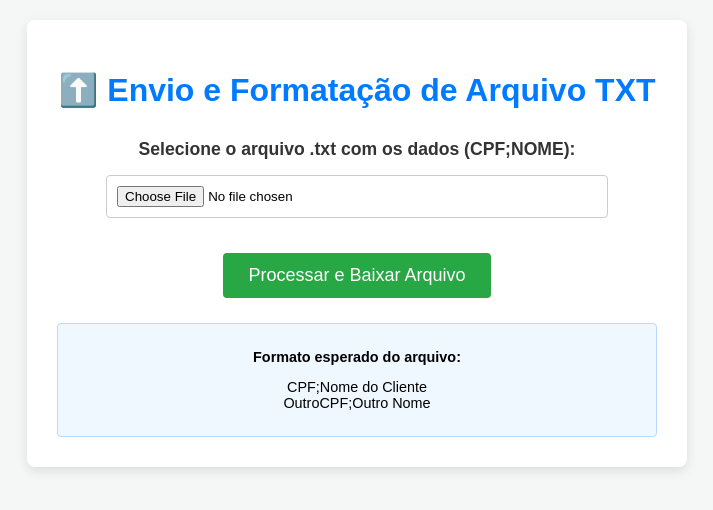
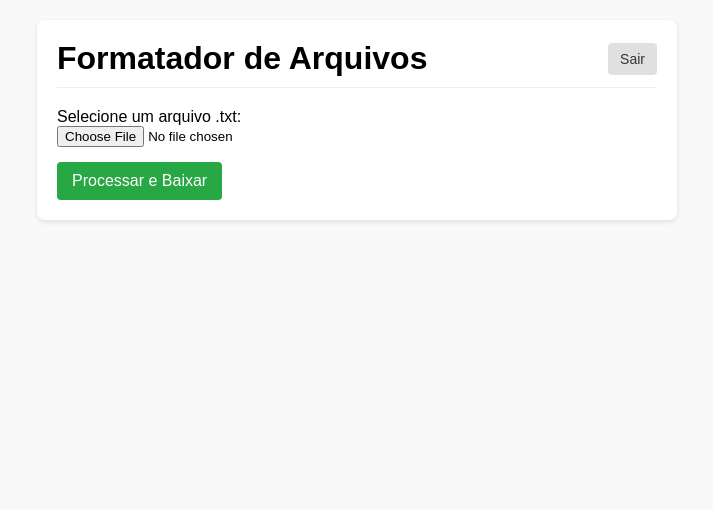
Before and after one commit to cfreitas0/Formart_Dom, a Flask app: template templates/index.html in a window 1280 px wide. Shown: the top 510 px of the page, without its empty margins (283-996 px from the left). Run offline with Flask 3, Linux system fonts and the light colour scheme; the template is opened without the code that fills it, so the values that code supplies are empty.

Commit message:
autenticacao

```diff
--- a/app.py
+++ b/app.py
@@ -1,14 +1,36 @@
-from flask import Flask, render_template, request, send_file
+from flask import (
+    Flask,
+    render_template,
+    request,
+    send_file,
+    session,        # Importado para gerenciar sessões
+    redirect,       # Importado para redirecionar usuários
+    url_for,        # Importado para construir URLs
+    flash           # Importado para exibir mensagens (ex: "Login falhou")
+)
 from io import BytesIO
 import os
 
 # Inicializa o Flask
 app = Flask(__name__)
 
-# Configura o limite máximo de tamanho de arquivo (opcional, mas recomendado)
+# !!! IMPORTANTE: Chave Secreta !!!
+# Sessões do Flask exigem uma 'secret_key' para funcionar com segurança.
+# Troque esta chave por algo aleatório e complexo em produção.
+app.secret_key = 'sua_chave_secreta_muito_forte_aqui_12345'
+
+# Configura o limite máximo de tamanho de arquivo
 app.config['MAX_CONTENT_LENGTH'] = 16 * 1024 * 1024  # 16 MB
 
-# A lógica de formatação (mantida)
+# --- Configuração de Autenticação Simples ---
+# Em um app real, isso viria de um banco de dados.
+# Para este exemplo, vamos "hardcodar" (fixar no código).
+USUARIO_VALIDO = "admin"
+SENHA_VALIDA = "senha123"  # Mude esta senha!
+# ---------------------------------------------
+
+
+# A lógica de formatação (mantida - sem alterações)
 def formatar_dados(dados_brutos):
     """Processa a string de dados, enumera e formata."""
     # Divide os dados brutos em uma lista de linhas
@@ -51,48 +73,88 @@ def formatar_dados(dados_brutos):
 
     return "".join(dados_formatados)
 
+# --- Novas Rotas de Autenticação ---
+
+@app.route('/login', methods=['GET', 'POST'])
+def login():
+    """Exibe a página de login e processa o formulário."""
+    # Se o usuário já estiver logado, redireciona para o index
+    if session.get('logged_in'):
+        return redirect(url_for('index'))
+
+    if request.method == 'POST':
+        username = request.form.get('username')
+        password = request.form.get('password')
+
+        # Verifica as credenciais
+        if username == USUARIO_VALIDO and password == SENHA_VALIDA:
+            # Credenciais corretas: armazena na sessão
+            session['logged_in'] = True
+            flash('Login realizado com sucesso!', 'success') # Mensagem de sucesso
+            return redirect(url_for('index'))
+        else:
+            # Credenciais erradas: exibe erro
+            flash('Usuário ou senha inválidos. Tente novamente.', 'danger')
+
+    # Se for GET ou se o login falhar, exibe a página de login
+    return render_template('login.html')
+
+
+@app.route('/logout')
+def logout():
+    """Remove o usuário da sessão (faz logout)."""
+    session.pop('logged_in', None) # Remove a chave da sessão
+    flash('Você foi desconectado.', 'info') # Mensagem de aviso
+    return redirect(url_for('login'))
+
+# -------------------------------------
+
 
 @app.route('/', methods=['GET', 'POST'])
 def index():
+    # !!! VERIFICAÇÃO DE AUTENTICAÇÃO !!!
+    # Esta é a proteção principal. Se 'logged_in' não estiver na sessão,
+    # o usuário é enviado para a página de login.
+    if not session.get('logged_in'):
+        return redirect(url_for('login'))
+
+    # --- O restante do seu código original continua abaixo ---
+
     if request.method == 'POST':
         # Verifica se o arquivo foi incluído no request
         if 'arquivo_dados' not in request.files:
-            return render_template('index.html', erro="Nenhum arquivo enviado.", resultado_pronto=None)
+            flash("Nenhum arquivo enviado.", "danger")
+            return redirect(request.url) # Recarrega a página
 
         arquivo = request.files['arquivo_dados']
 
-        # Verifica se o nome do arquivo está vazio (caso o usuário clique em enviar sem escolher)
+        # Verifica se o nome do arquivo está vazio
         if arquivo.filename == '':
-            return render_template('index.html', erro="Nenhum arquivo selecionado.", resultado_pronto=None)
+            flash("Nenhum arquivo selecionado.", "warning")
+            return redirect(request.url)
 
-        # Opcional: Verifica a extensão (só permite .txt)
-        if arquivo.filename.rsplit('.', 1)[1].lower() != 'txt':
-            return render_template('index.html', erro="Por favor, envie apenas arquivos .txt.", resultado_pronto=None)
+        # Opcional: Verifica a extensão
+        if not arquivo.filename.lower().endswith('.txt'):
+            flash("Por favor, envie apenas arquivos .txt.", "danger")
+            return redirect(request.url)
 
         try:
             # 1. Lê o conteúdo do arquivo
-            # read() retorna bytes. decode('utf-8') converte para string.
             dados_brutos = arquivo.read().decode('utf-8')
 
             if not dados_brutos.strip():
-                return render_template('index.html', erro="O arquivo está vazio.", resultado_pronto=None)
+                flash("O arquivo está vazio.", "warning")
+                return redirect(request.url)
 
             # 2. Processa os dados
             dados_saida_formatados = formatar_dados(dados_brutos)
 
-            # 3. Armazena o resultado formatado em uma sessão para download
-            # Como a sessão do Flask tem limite de tamanho, o ideal é retornar o arquivo
-            # diretamente no POST para download, mas a visualização exige um truque.
-
-            # Para simplificar a visualização, vamos apenas retornar a visualização.
-            # O download será feito na mesma rota.
-
-            # Cria um objeto BytesIO para simular o arquivo formatado
+            # 3. Prepara para download
             memoria_arquivo = BytesIO()
             memoria_arquivo.write(dados_saida_formatados.encode('utf-8'))
             memoria_arquivo.seek(0)
 
-            # Retorna o arquivo formatado para download imediato (o mais limpo)
+            # 4. Retorna o arquivo formatado para download
             return send_file(
                 memoria_arquivo,
                 mimetype='text/plain',
@@ -101,10 +163,11 @@ def index():
             )
 
         except Exception as e:
-            return render_template('index.html', erro=f"Erro no processamento do arquivo: {e}", resultado_pronto=None)
+            flash(f"Erro no processamento do arquivo: {e}", "danger")
+            return redirect(request.url)
 
     # Se for um GET (primeira vez acessando), apenas carrega o template
-    return render_template('index.html', resultado_pronto=None, erro=None)
+    return render_template('index.html')
 
 
 if __name__ == '__main__':
--- a/templates/index.html
+++ b/templates/index.html
@@ -1,97 +1,48 @@
-<!DOCTYPE html>
-<html lang="pt-BR">
+<!doctype html>
+<html lang="pt-br">
 <head>
-    <meta charset="UTF-8">
-    <meta name="viewport" content="width=device-width, initial-scale=1.0">
-    <title>Formatador de Lista TXT por Upload</title>
+    <meta charset="utf-8">
+    <meta name="viewport" content="width=device-width, initial-scale=1">
+    <title>Formatador de Dados</title>
     <style>
-        body {
-            font-family: Arial, sans-serif;
-            background-color: #f4f7f6;
-            margin: 0;
-            padding: 20px;
-            display: flex;
-            flex-direction: column;
-            align-items: center;
-        }
-        .container {
-            width: 90%;
-            max-width: 600px; /* Mais estreito para focar no upload */
-            background-color: #fff;
-            padding: 30px;
-            border-radius: 8px;
-            box-shadow: 0 4px 12px rgba(0, 0, 0, 0.1);
-            text-align: center; /* Centraliza elementos do formulário */
-        }
-        h1 {
-            color: #007bff;
-            margin-bottom: 30px;
-        }
-        label {
-            font-weight: bold;
-            display: block;
-            margin-bottom: 15px;
-            color: #333;
-            font-size: 1.1em;
-        }
-        input[type="file"] {
-            display: block;
-            margin: 0 auto 20px auto;
-            padding: 10px;
-            border: 1px solid #ccc;
-            border-radius: 4px;
-            width: 80%;
-            cursor: pointer;
-        }
-        button {
-            background-color: #28a745; /* Botão Verde */
-            color: white;
-            padding: 12px 25px;
-            border: none;
-            border-radius: 4px;
-            cursor: pointer;
-            font-size: 18px;
-            margin-top: 15px;
-            transition: background-color 0.3s;
-        }
-        button:hover {
-            background-color: #1e7e34;
-        }
-        .erro {
-            color: #dc3545; /* Vermelho para erro */
-            font-weight: bold;
-            margin-top: 15px;
-        }
-        .exemplo {
-            margin-top: 25px;
-            padding: 10px;
-            background-color: #f0f8ff;
-            border: 1px solid #b8daff;
-            border-radius: 4px;
-            font-size: 0.9em;
-        }
+        body { font-family: sans-serif; margin: 20px; background-color: #f9f9f9; }
+        .container { max-width: 600px; margin: 0 auto; background: #fff; padding: 20px; border-radius: 8px; box-shadow: 0 2px 5px rgba(0,0,0,0.1); }
+        .header { display: flex; justify-content: space-between; align-items: center; border-bottom: 1px solid #eee; padding-bottom: 10px; }
+        .header h1 { margin: 0; }
+        .header a { text-decoration: none; background: #e0e0e0; color: #333; padding: 8px 12px; border-radius: 4px; font-size: 14px; }
+        .header a:hover { background: #d0d0d0; }
+
+        form { margin-top: 20px; }
+        input[type="file"] { display: block; margin-bottom: 15px; }
+        input[type="submit"] { background-color: #28a745; color: white; padding: 10px 15px; border: none; border-radius: 4px; cursor: pointer; font-size: 16px; }
+        input[type="submit"]:hover { background-color: #218838; }
+
+        /* Estilos para as mensagens 'flash' */
+        .alert { padding: 15px; margin-bottom: 20px; border: 1px solid transparent; border-radius: 4px; }
+        .alert-danger { color: #a94442; background-color: #f2dede; border-color: #ebccd1; }
+        .alert-warning { color: #8a6d3b; background-color: #fcf8e3; border-color: #faebcc; }
     </style>
 </head>
 <body>
 
     <div class="container">
-        <h1>⬆️ Envio e Formatação de Arquivo TXT</h1>
-
-        {% if erro %}
-            <p class="erro">Erro: {{ erro }}</p>
-        {% endif %}
-
-        <form method="POST" action="/" enctype="multipart/form-data">
-            <label for="arquivo_dados">Selecione o arquivo .txt com os dados (CPF;NOME):</label>
-            <input type="file" id="arquivo_dados" name="arquivo_dados" accept=".txt" required>
-            <button type="submit">Processar e Baixar Arquivo</button>
-        </form>
-
-        <div class="exemplo">
-            <p><strong>Formato esperado do arquivo:</strong></p>
-            <p>CPF;Nome do Cliente<br>OutroCPF;Outro Nome</p>
+        <div class="header">
+            <h1>Formatador de Arquivos</h1>
+            <a href="{{ url_for('logout') }}">Sair</a>
         </div>
 
+        {% with messages = get_flashed_messages(with_categories=true) %}
+          {% if messages %}
+            {% for category, message in messages %}
+              <div class="alert alert-{{ category }}">{{ message }}</div>
+            {% endfor %}
+          {% endif %}
+        {% endwith %}
+        <form method="POST" enctype="multipart/form-data">
+            <label for="arquivo_dados">Selecione um arquivo .txt:</label>
+            <input type="file" id="arquivo_dados" name="arquivo_dados" accept=".txt">
+            <input type="submit" value="Processar e Baixar">
+        </form>
     </div>
 
 </body>
```
Also changed, not shown: templates/login.html (added, +50 -0 lines).
